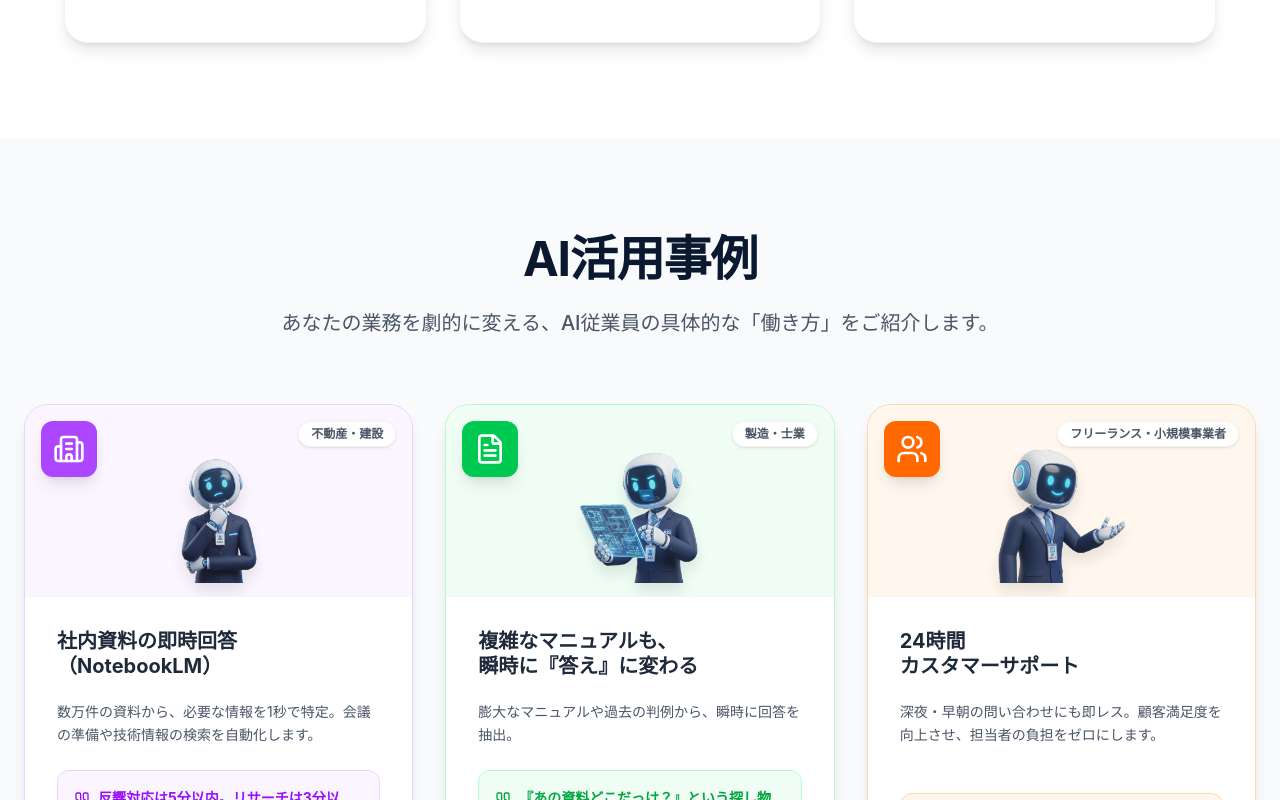
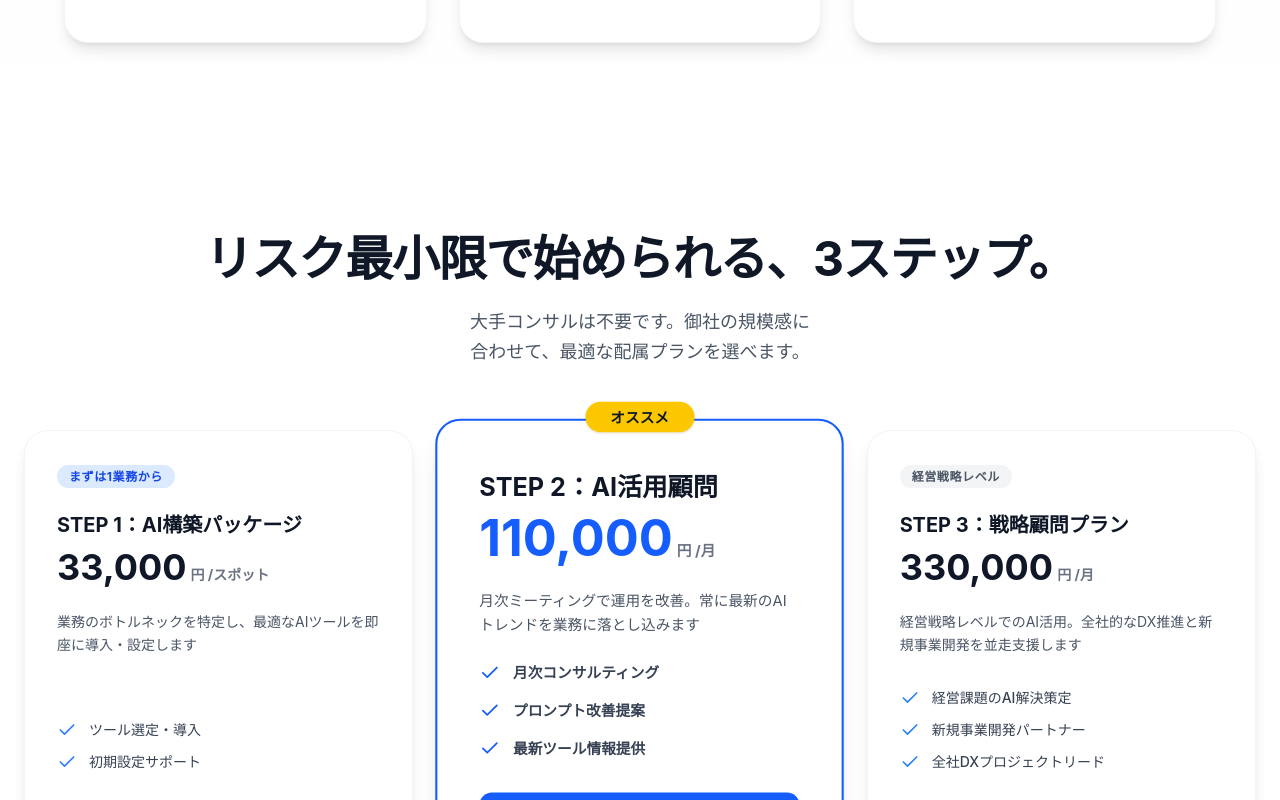
Before and after one commit to amaru0120/ais-ai-staff, a React (Vite) app: page / in a window 1280 px wide. Shown: the part 5120-5920 px from the top of the page. Built offline with nearby package versions, Linux system fonts and the light colour scheme.

Commit message:
refactor: remove CaseStudies component globally to unify with mobile version

```diff
--- a/src/App.tsx
+++ b/src/App.tsx
@@ -4,7 +4,6 @@ import { ProblemSolution } from './components/ProblemSolution';
 import { SocialContext } from './components/SocialContext';
 import { AIEmployeeConcept } from './components/AIEmployeeConcept';
 import { AISBenefits } from './components/AISBenefits';
-import { CaseStudies } from './components/CaseStudies';
 
 import { Service } from './components/Service';
 import { Trust, Footer } from './components/Trust';
@@ -24,7 +23,6 @@ function App() {
       <SocialContext />
       <AIEmployeeConcept />
       <AISBenefits />
-      <CaseStudies />
 
 
       <Service />
```
